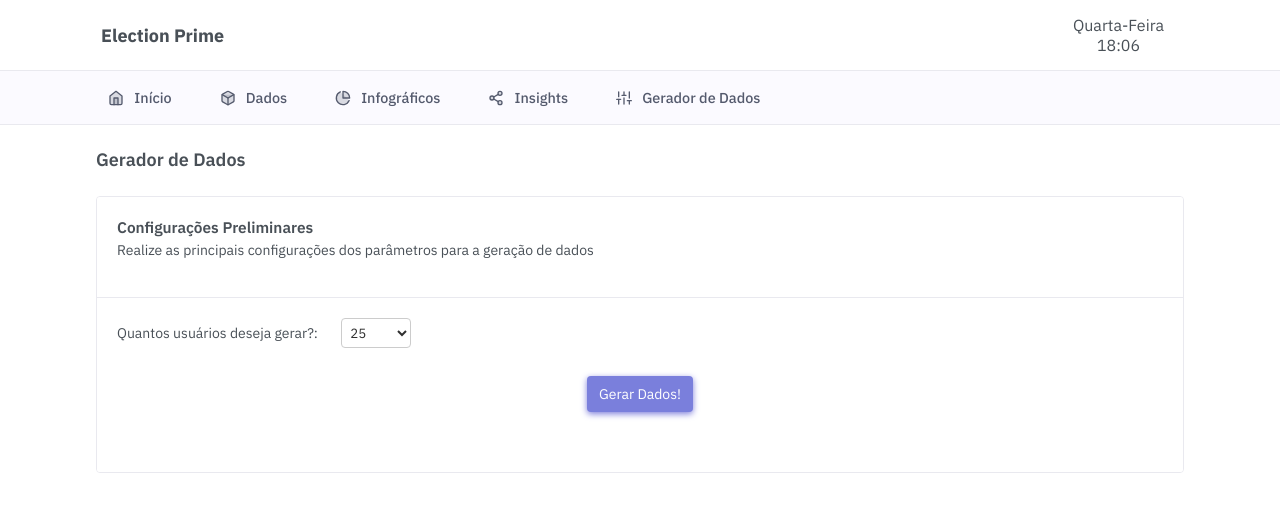
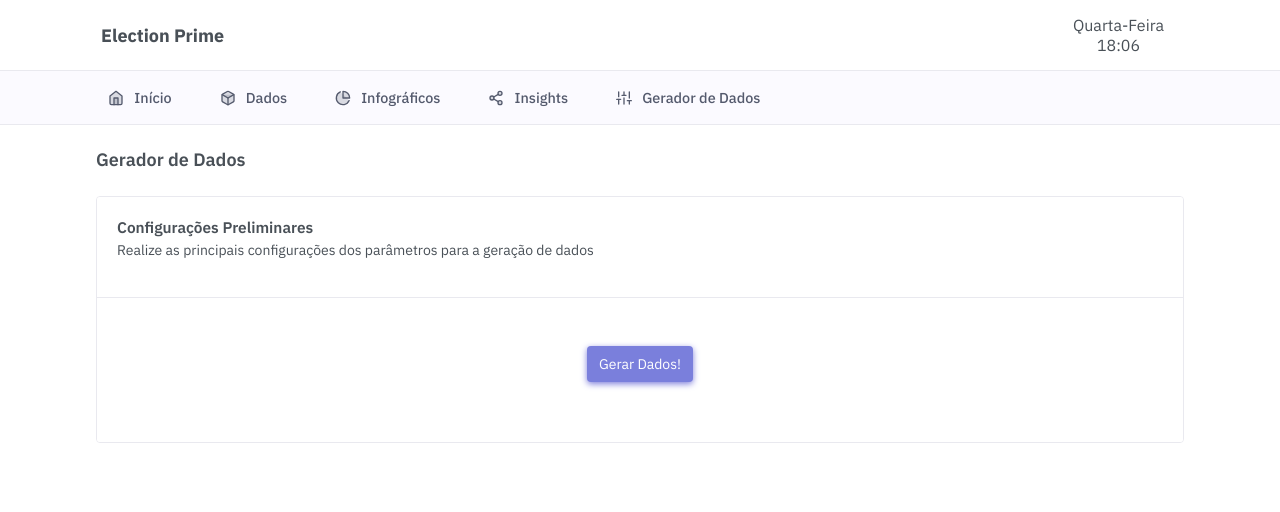
Before and after one commit to barrosoman/election-prime, a Vue app: page /datagen in a window 1280 px wide. Shown: the top 512 px of the page. Built offline with nearby package versions, Linux system fonts and the light colour scheme; what vue3-apexcharts would draw is missing.

Commit message:
Removed the amount of users selection in DataGenerator page.

```diff
--- a/src/pages/DataGenerator.vue
+++ b/src/pages/DataGenerator.vue
@@ -5,7 +5,7 @@
       subtitle="Realize as principais configurações dos parâmetros para a geração de dados"
     >
       <div class="user-generated-amount-container">
-        <label>Quantos usuários deseja gerar?: </label>
+        <!-- <label>Quantos usuários deseja gerar no máximo?: </label>
         <select
           v-model="userAmount"
           name="user-generated-amount"
@@ -17,7 +17,7 @@
           <option value="500">500</option>
           <option value="1000">1000</option>
           <option value="10000">10000</option>
-        </select>
+        </select> -->
         <Button content="Gerar Dados!" @clicked="generateData"></Button>
       </div>
     </Card>
```
